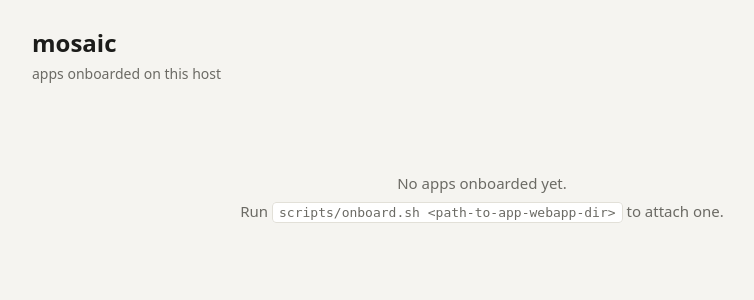
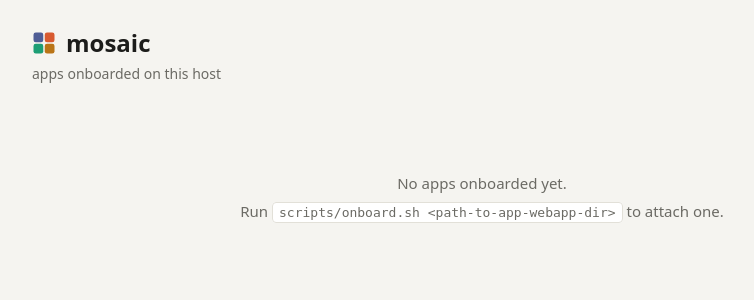
Before and after one commit to susamn/mosiac, a FastAPI app: page /mosaic/ in a window 1280 px wide. Shown: the top 300 px of the page, without its empty margins (158-912 px from the left). Run offline with FastAPI, Linux system fonts and the light colour scheme.

Commit message:
Add favicon and header logo to dashboard
Wires up the existing favicon.svg (previously unused on disk) as the
browser-tab icon and displays it inline next to the "mosaic" heading
for quick visual identification of the dashboard tab.

```diff
--- a/backend/static/dashboard.css
+++ b/backend/static/dashboard.css
@@ -12,7 +12,8 @@
 body { background: var(--bg); color: var(--ink); font: 15px/1.55 system-ui, sans-serif; padding: 24px; }
 .wrap { max-width: 900px; margin: 0 auto; }
 header { margin-bottom: 24px; }
-h1 { font-size: 24px; font-weight: 650; }
+h1 { font-size: 24px; font-weight: 650; display: flex; align-items: center; gap: 10px; }
+.logo { width: 24px; height: 24px; border-radius: 5px; }
 .sub { color: var(--muted); font-size: 14px; margin-top: 2px; }
 .search { display: block; width: 100%; height: 40px; padding: 0 14px; margin-bottom: 16px;
           background: var(--card); border: 1px solid var(--line); border-radius: 10px;
--- a/backend/templates/dashboard.html
+++ b/backend/templates/dashboard.html
@@ -4,12 +4,13 @@
 <meta charset="utf-8">
 <meta name="viewport" content="width=device-width, initial-scale=1">
 <title>mosaic</title>
+<link rel="icon" type="image/svg+xml" href="/mosaic/static/favicon.svg">
 <link rel="stylesheet" href="/mosaic/static/dashboard.css">
 </head>
 <body>
 <div class="wrap">
   <header>
-    <h1>mosaic</h1>
+    <h1><img src="/mosaic/static/favicon.svg" alt="" class="logo">mosaic</h1>
     <p class="sub">apps onboarded on this host</p>
   </header>
   {% if apps %}
```
Also changed, not shown: backend/static/favicon.svg (added).
